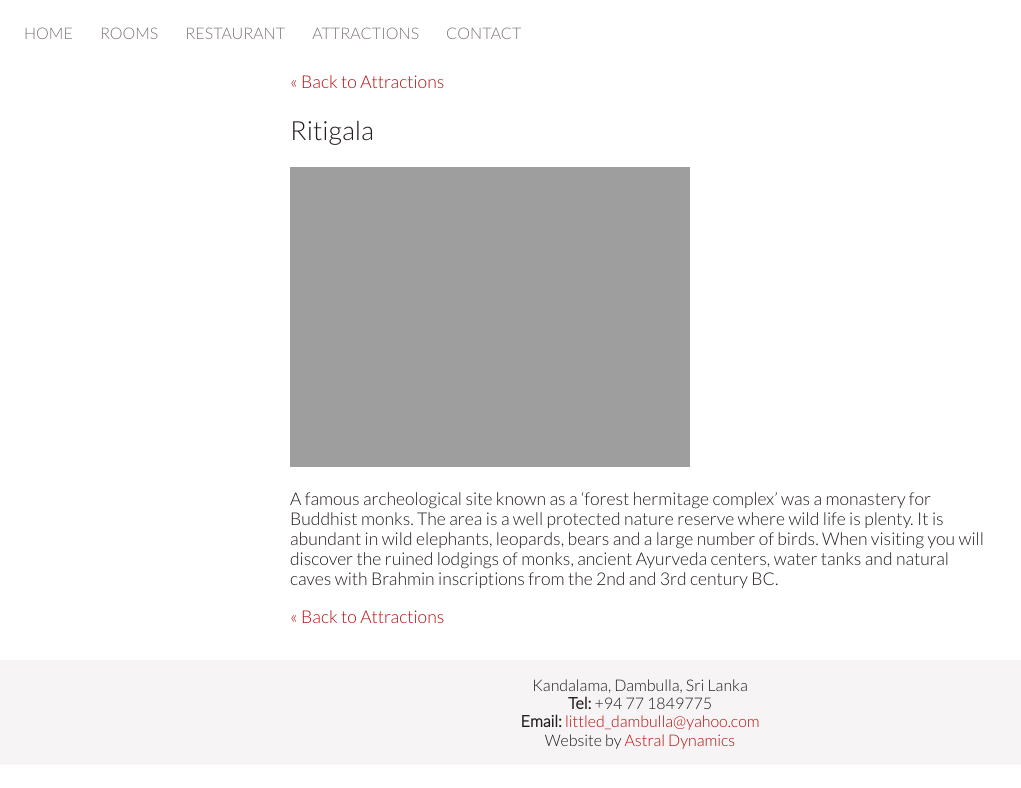
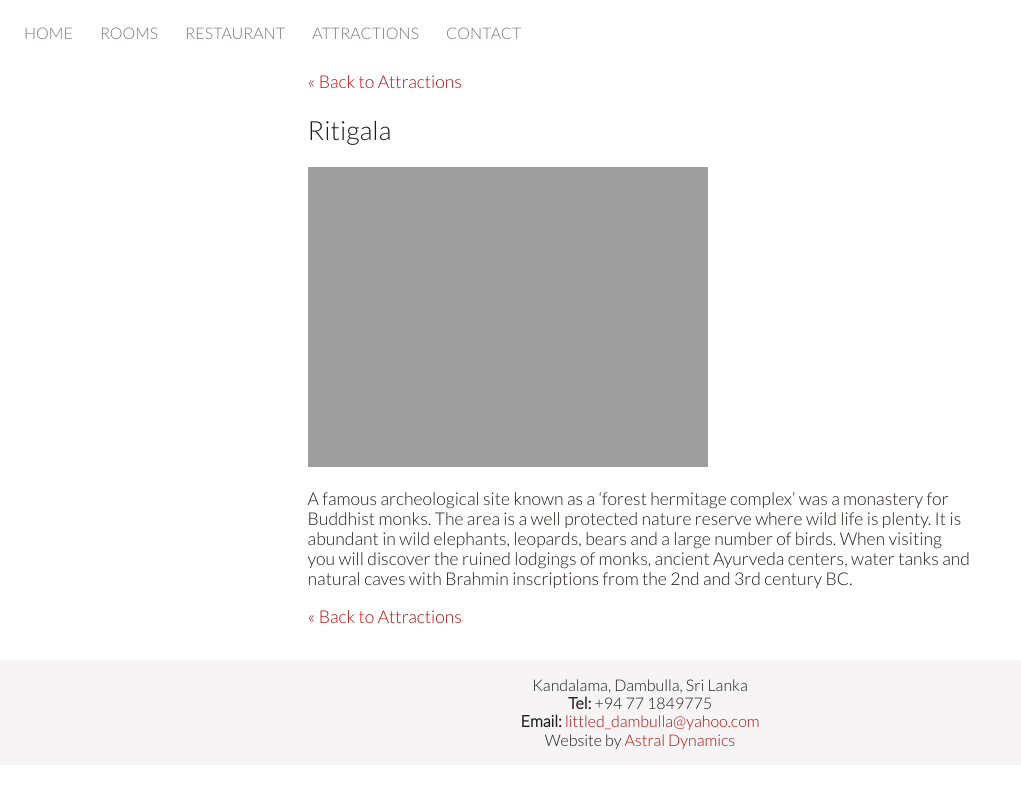
Before and after one commit to AstralDynamics/www-little-dream, a Jekyll site: the page built from _attractions/ritigala.md, in a window 1280 px wide. Shown: the top 788 px of the page, without its empty margins (0-1021 px from the left). Built offline with Jekyll 4.4.1, drawn with Linux system fonts in a browser that asks for light colours; nearby versions of some CDN libraries.

Commit message:
fix padding on small version of attractions page

```diff
--- a/_layouts/attraction.html
+++ b/_layouts/attraction.html
@@ -2,7 +2,9 @@
 layout: default
 ---
 
-<main class='site__content'>
+<main class='site__content grid'>
+  <div class='grid__row'>
+    <div class='grid__column grid__column--12'>
       <a href='/attractions'>&laquo; Back to Attractions</a>
       <h2>{{ page.title }}</h2>
       <div>
@@ -12,4 +14,6 @@ layout: default
       </div>
       {{ content }}
       <a href='/attractions'>&laquo; Back to Attractions</a>
+    </div>
+  </div>
 </main>
```
Lines whose indentation alone changed are shown as unchanged.
